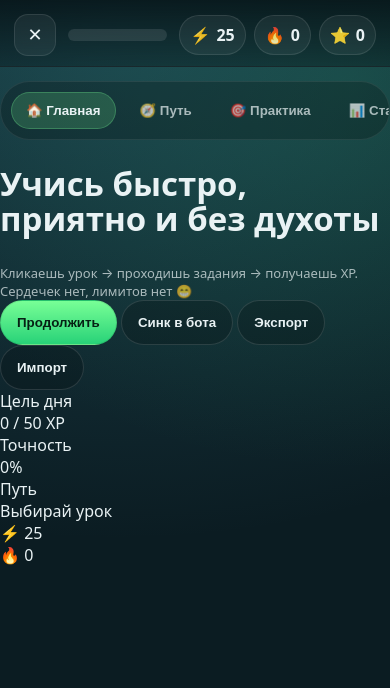
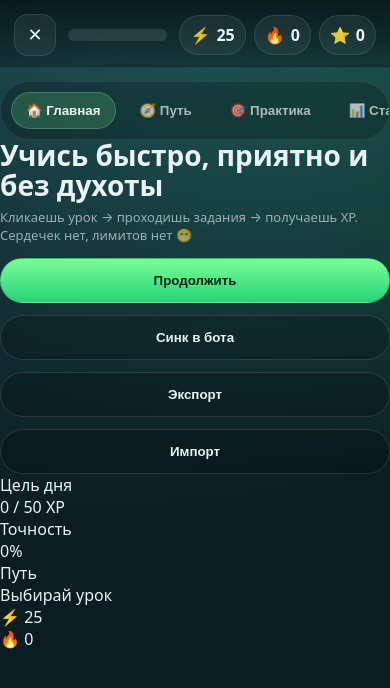
Before and after one commit to MUMITROLIK/spanish-webapp, a plain HTML site: page index.html in a window 390 px wide. Drawn offline with Linux system fonts and the light colour scheme.

```diff
--- a/styles.css
+++ b/styles.css
@@ -587,3 +587,56 @@
 @media (max-width: 520px){
   .bigCard h1{ font-size: 30px; }
 }
+
+/* =========================
+   HOME: Mobile / Telegram fix
+   (работает и для .heroBtns и для старых .heroCard)
+========================= */
+
+/* чтобы ничего не вылезало по ширине */
+html, body { overflow-x: hidden; }
+
+/* 1) ТВОЯ ВЁРСТКА (как на скрине): .card.hero + .heroBtns */
+.card.hero .heroTitle h1{
+  margin: 0;
+  font-size: clamp(28px, 4.2vw, 44px);
+  line-height: 1.08;
+}
+
+.card.hero .heroSub{
+  margin-top: 8px;
+  opacity: .9;
+}
+
+.card.hero .heroBtns{
+  margin-top: 14px;
+  display: grid;
+  grid-template-columns: repeat(2, minmax(0, 1fr));
+  gap: 12px;
+}
+
+.card.hero .heroBtns button{
+  width: 100%;
+  justify-content: center;
+}
+
+/* 2) СТАРАЯ/ДРУГАЯ ВЁРСТКА (если где-то есть .heroCard) — тоже подстрахуем */
+.heroCard{
+  flex-wrap: wrap;
+  gap: 12px;
+}
+
+@media (max-width: 520px){
+  /* кнопки на главной — в одну колонку (телега узкая) */
+  .card.hero .heroBtns{
+    grid-template-columns: 1fr;
+  }
+
+  /* чтобы табы не выглядели “сдавленными” */
+  .tabs{
+    overflow-x: auto;
+    -webkit-overflow-scrolling: touch;
+    scrollbar-width: none;
+  }
+  .tabs::-webkit-scrollbar{ display:none; }
+}
```
